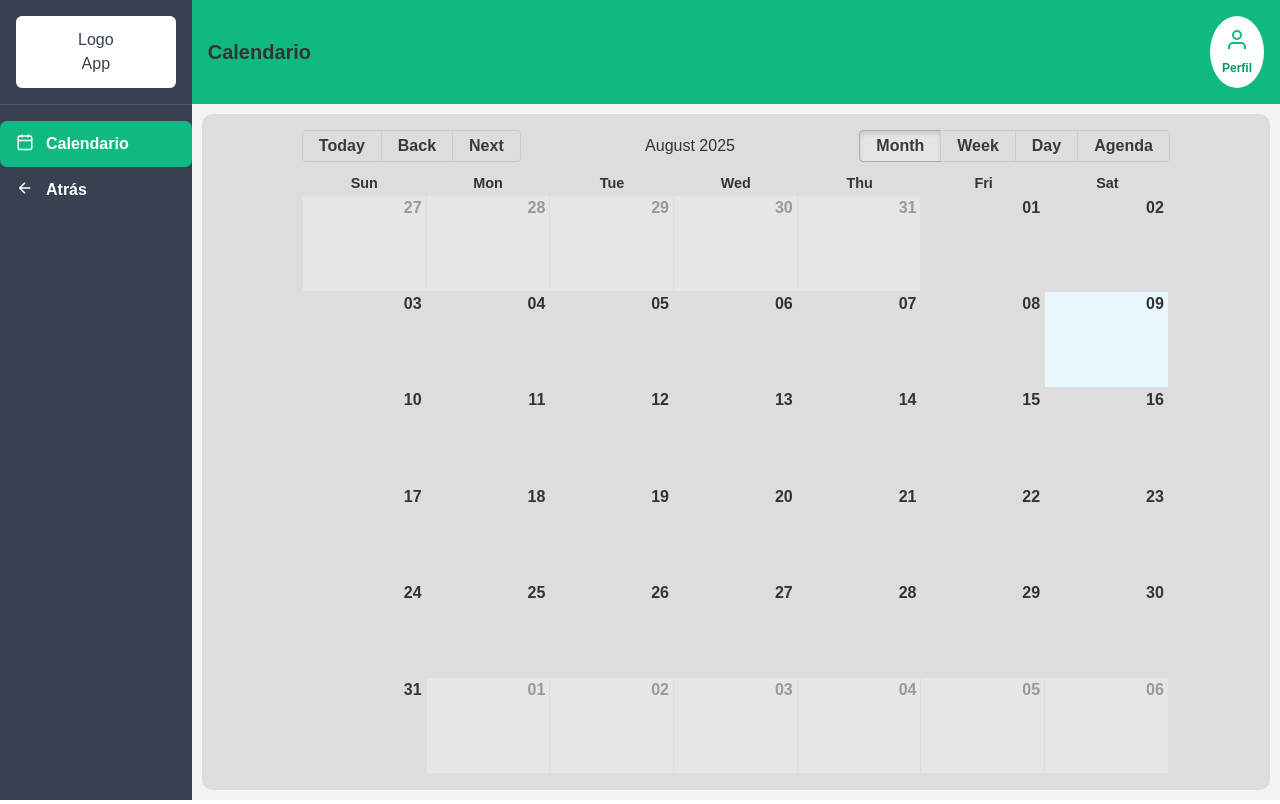
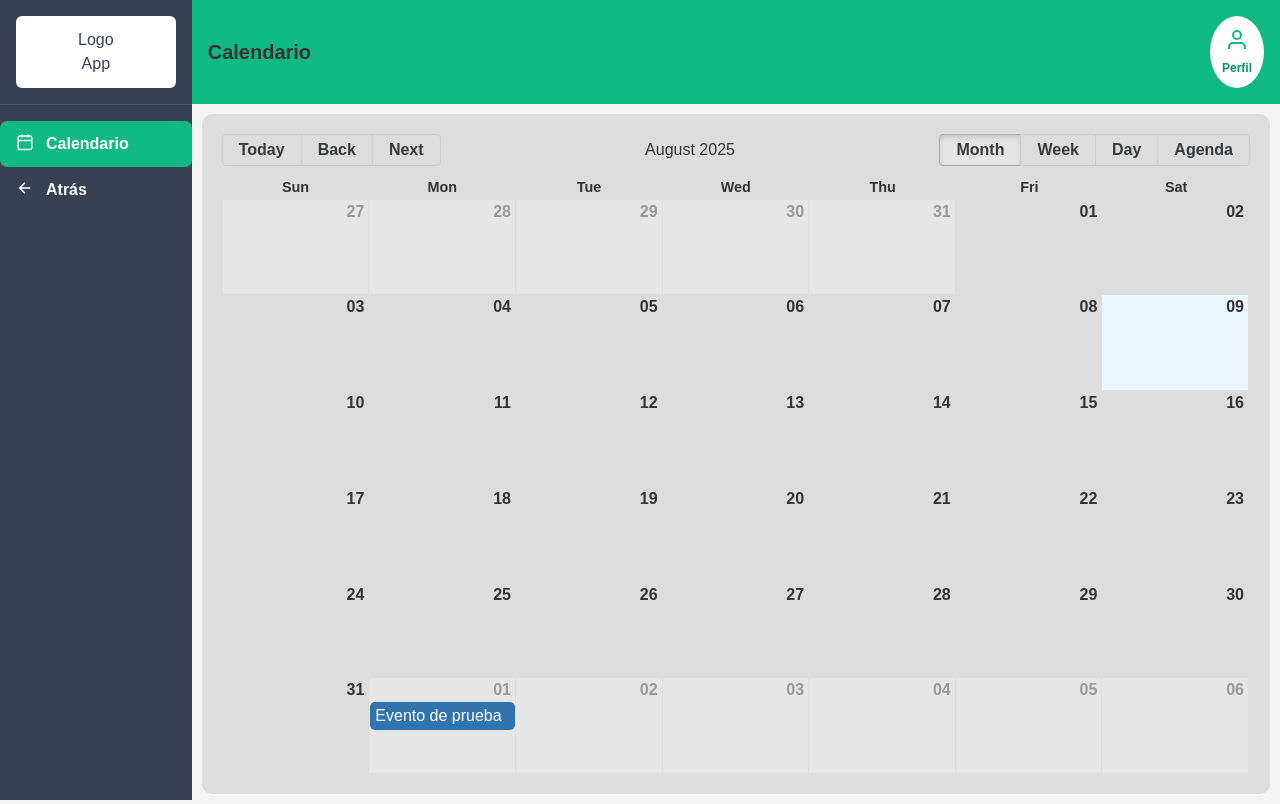
Before and after one commit to MartinianoLeonCorrea/frontendapp_tpGS, a React (Vite) app: page /calendario in a window 1280 px wide. Built offline with nearby package versions, Linux system fonts and the light colour scheme.

Commit message:
Calendario fix

```diff
--- /dev/null
+++ b/src/pages/Calendario.css
@@ -0,0 +1,6 @@
+.calendario-container {
+  height: 85vh;
+  width: 100%;
+  padding: 20px;
+  box-sizing: border-box; /* Añadir luego en App.css */
+}
--- a/src/pages/CalendarioPage.jsx
+++ b/src/pages/CalendarioPage.jsx
@@ -1,24 +1,51 @@
-import { Calendar, dayjsLocalizer } from 'react-big-calendar';
+import React, { useState, useCallback } from 'react';
+import { Calendar, dayjsLocalizer, Views } from 'react-big-calendar';
 import 'react-big-calendar/lib/css/react-big-calendar.css';
 import dayjs from 'dayjs';
+import './Calendario.css';
 
-//No es responsivo no entiendo por qué
+// Configurar el localizador de dayjs
+const localizer = dayjsLocalizer(dayjs);
+
 function CalendarioPage() {
-  const localizer = dayjsLocalizer(dayjs);
+  // Estado para controlar la fecha actual que se muestra
+  const [date, setDate] = useState(new Date());
+
+  // Estado para controlar la vista (mes, semana, día)
+  const [view, setView] = useState(Views.MONTH);
+
+  // Eventos
   const events = [
     {
-      start: new Date(2025, 8, 13), // 13 de agosto de 2025
-      end: new Date(2025, 8, 13, 1), // 1 hora más tarde
       title: 'Evento de prueba',
+      // DATO: Los meses en el objeto Date de JS van de 0 (Enero) a 11 (Diciembre).
+      // Septiembre es el mes 8.
+      start: new Date(2025, 8, 1, 10, 0, 0), // 1 de Septiembre de 2025 a las 10:00
+      end: new Date(2025, 8, 1, 11, 30, 0),   // 1 de Septiembre de 2025 a las 11:30
     },
   ];
+
+  // Función para manejar el cambio de fecha (ej: al hacer clic en las flechas)
+  const onNavigate = useCallback((newDate) => setDate(newDate), [setDate]);
+
+  // Función para manejar el cambio de vista (ej: al hacer clic en "semana")
+  const onView = useCallback((newView) => setView(newView), [setView]);
+
   return (
-    <div className="calendario">
+    <div className="calendario-container">
       <Calendar
         localizer={localizer}
         events={events}
         startAccessor="start"
         endAccessor="end"
+        date={date}
+        onNavigate={onNavigate}
+        view={view}
+        onView={onView}
+        views={['month', 'week', 'day', 'agenda']} // Vistas disponibles
+        defaultView={Views.MONTH}
+        showMultiDayTimes // Muestra la hora en eventos de varios días
+        style={{ height: '100%', width: '100%' }}
       />
     </div>
   );
```
